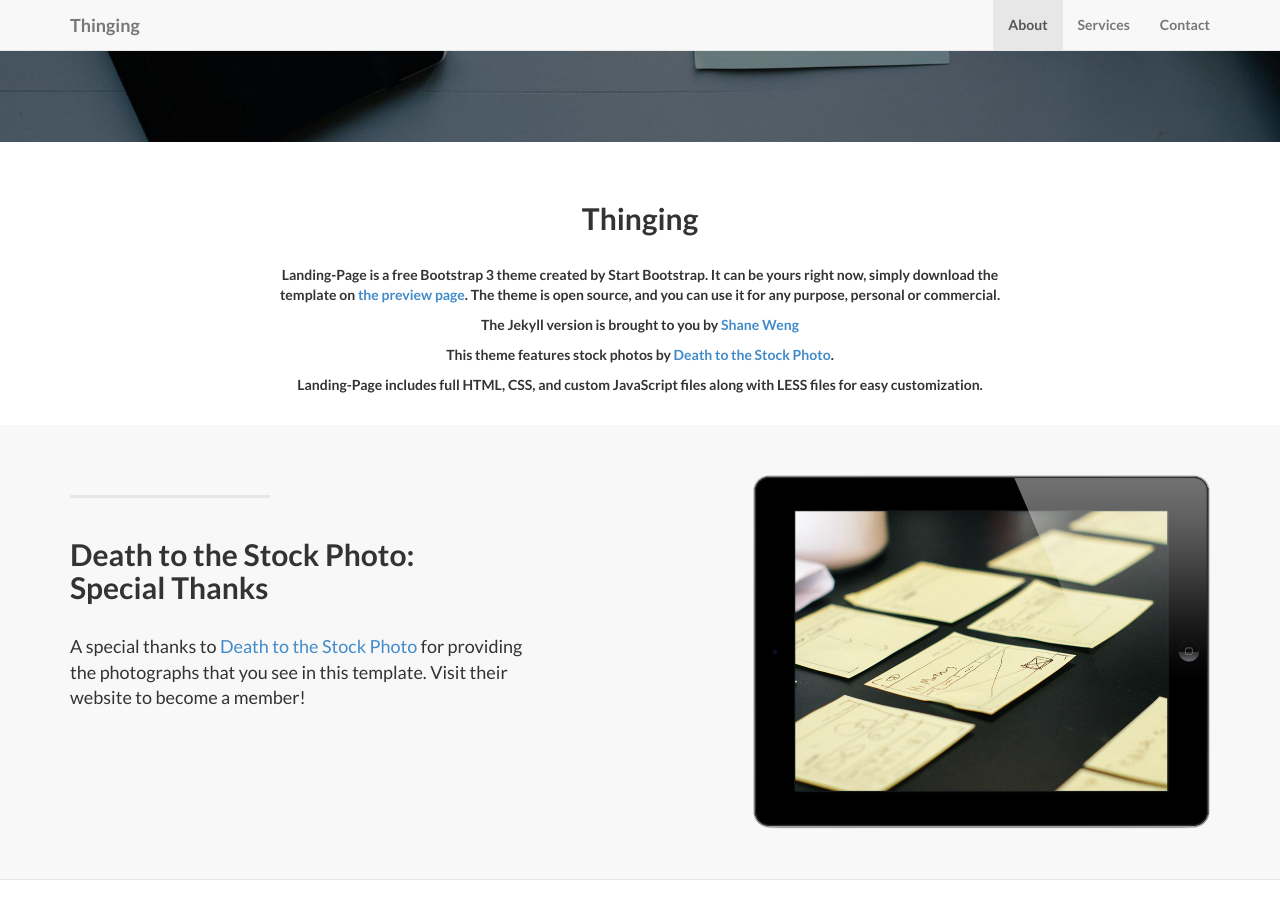
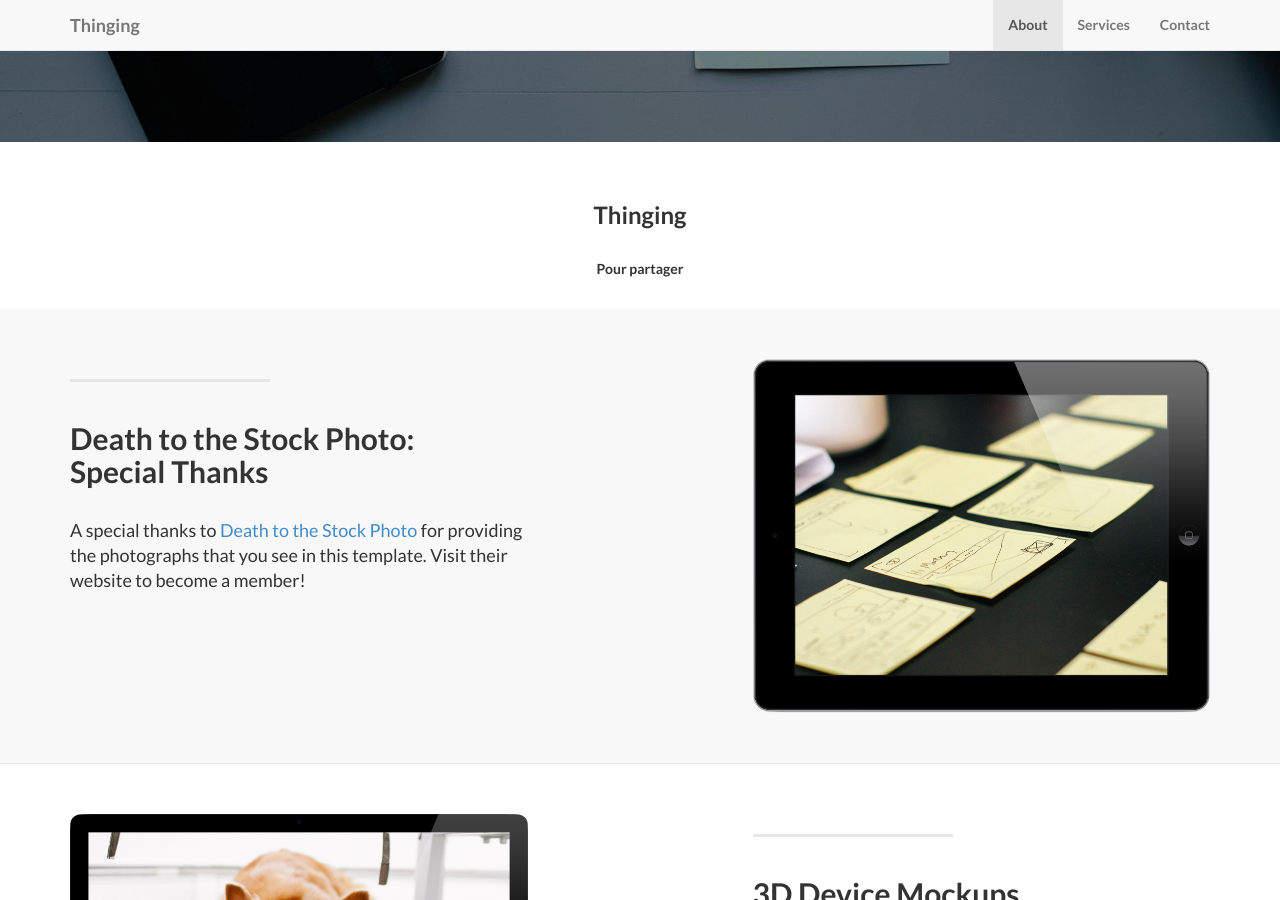
Before and after one commit to wilfriedcomte/wilfriedcomte.github.io, a Jekyll site: the page built from index.html, in a window 1280 px wide and 900 px high, scrolled down 635 px. Built offline with Jekyll 4.4.1, drawn with Linux system fonts in a browser that asks for light colours.

Commit message:
thinking

```diff
--- a/_includes/about.html
+++ b/_includes/about.html
@@ -3,12 +3,11 @@
         <div class="row">
             <div class="col-lg-8 col-lg-offset-2">
               <br/><br/>
-              <h2>Thinging</h2>
+              <h3>Thinging</h3>
               <br/>
-                <p>Landing-Page is a free Bootstrap 3 theme created by Start Bootstrap. It can be yours right now, simply download the template on <a href="http://startbootstrap.com/template-overviews/landing-page/">the preview page</a>. The theme is open source, and you can use it for any purpose, personal or commercial.</p>
-                <p>The Jekyll version is brought to you by <a href="https://github.com/swcool">Shane Weng</a></p>
-                <p>This theme features stock photos by <a href="http://join.deathtothestockphoto.com//">Death to the Stock Photo</a>.</p>
-                <p>Landing-Page includes full HTML, CSS, and custom JavaScript files along with LESS files for easy customization.</p>
+                <p>
+                Pour partager
+                </p>
                 <br/>
               </div>
         </div>
```
